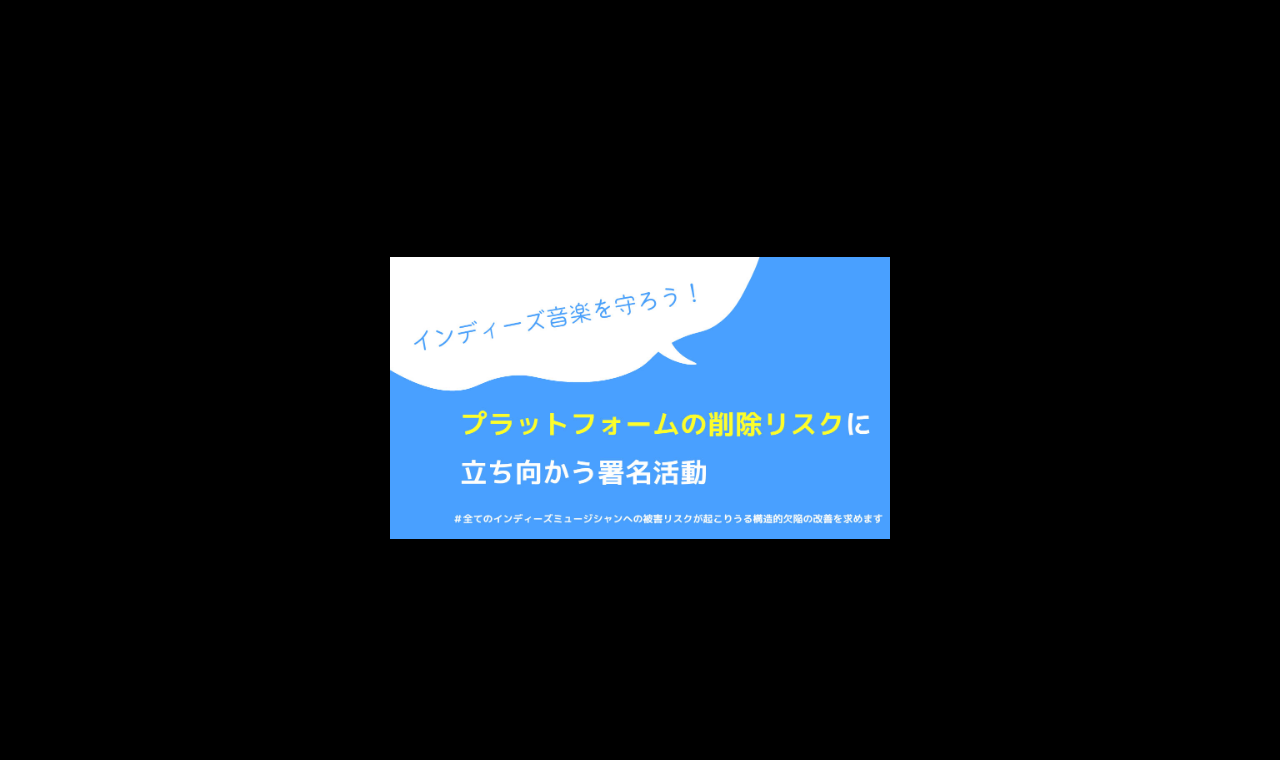
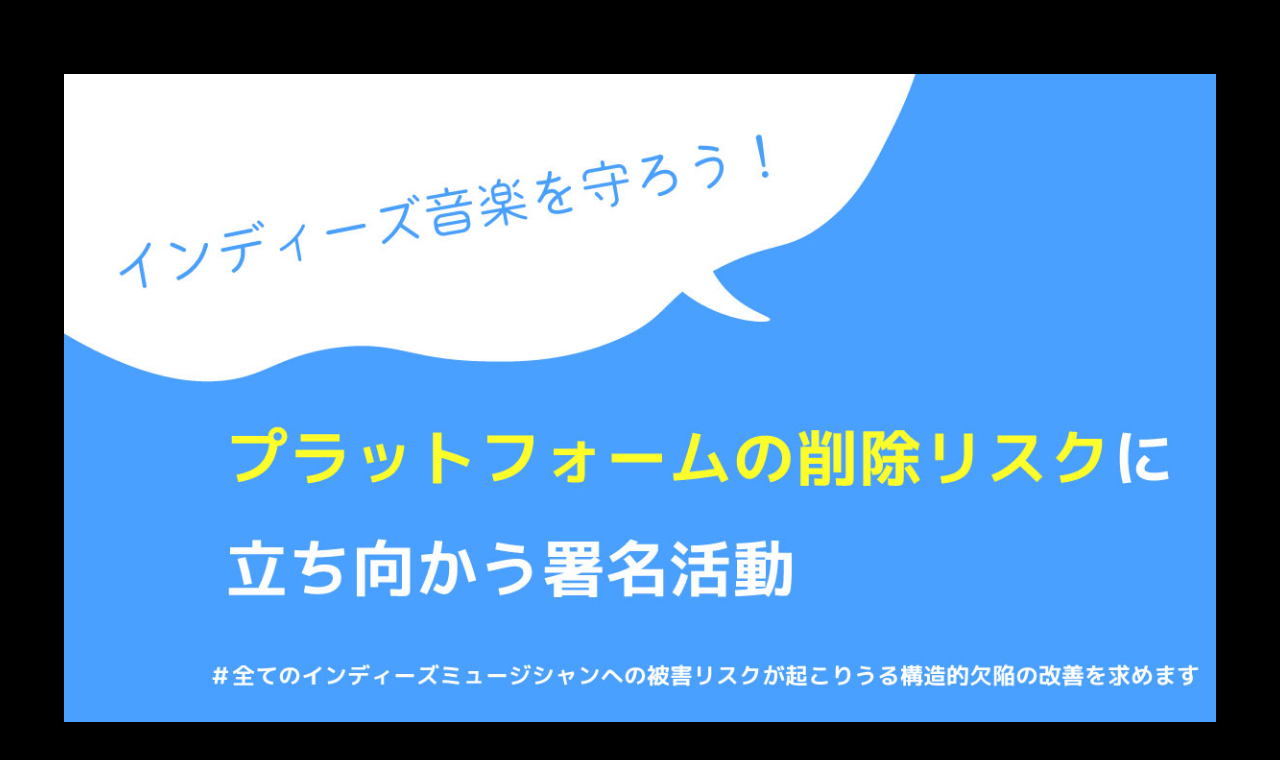
Before and after one commit to KaomoziRecords/0005-06, a plain HTML site: page index.html in a window 1280 px wide. Drawn offline with Linux system fonts and the light colour scheme.

Commit message:
Update index.html
ロールバック

```diff
--- a/index.html
+++ b/index.html
@@ -18,8 +18,7 @@
     }
 
     img {
-      width: 90vw; /* デフォルト：スマホ向けに大きく */
-      max-width: 500px; /* PCでは最大500pxに制限 */
+      max-width: 90vw;
       height: auto;
       border: none;
     }
```
